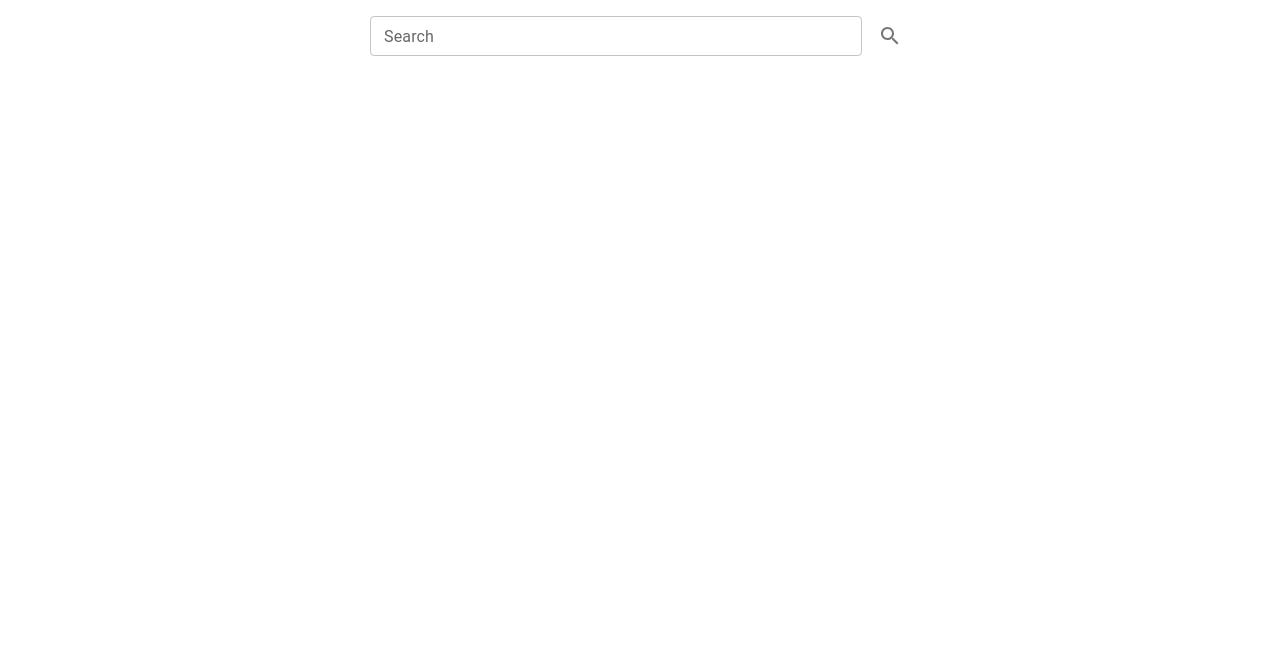
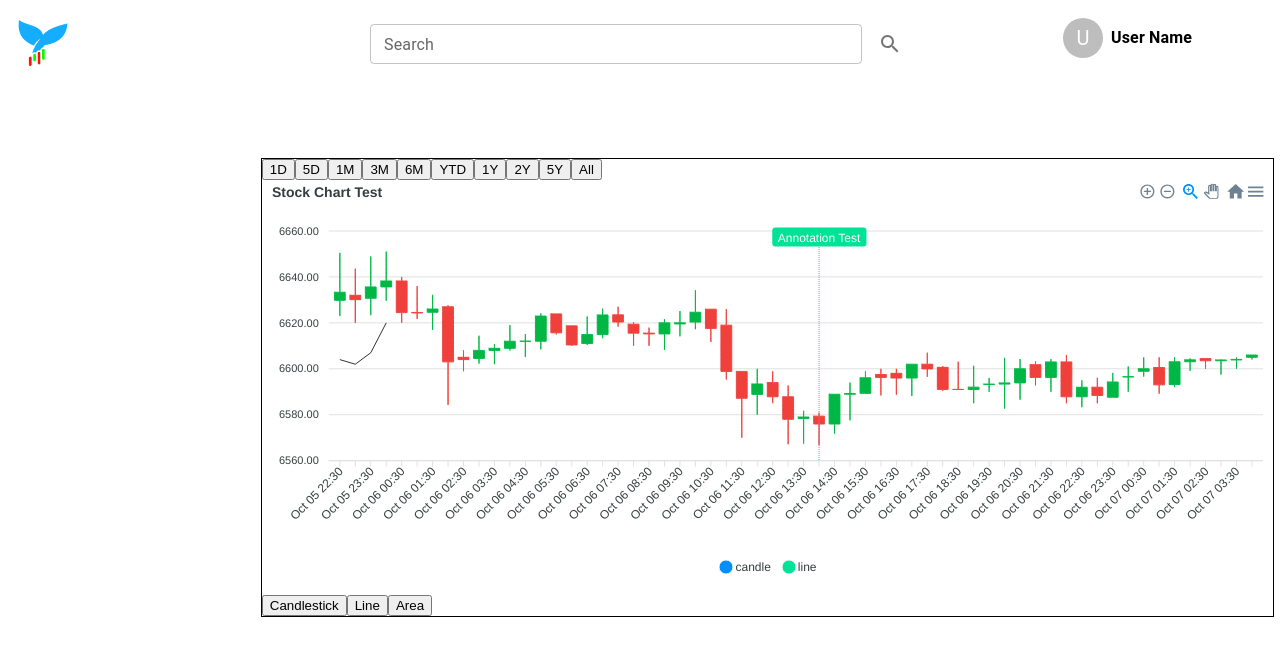
Before and after one commit to LoganBrinsmead/WhaleTrade, a React (Create React App) app in the folder front-end/: page / in a window 1280 px wide. Shown: the top 656 px of the page. Built offline with nearby package versions, Linux system fonts and the light colour scheme.

Commit message:
Recove from Sam

```diff
--- a/front-end/src/App.js
+++ b/front-end/src/App.js
@@ -1,30 +1,14 @@
 import React from 'react';
-// import Header from './component/Header'
-import CandlestickChart from './charts/CandlestickChart';
-import SearchBar from "./component/SearchBar";
+import Header from './component/Header'
+import Body from './component/Body'
+
 
 function App () {
   return (
     <div>
-          {/*<Header />*/}
-        <SearchBar/>
-    </div>
-  )
-}
+          <Header />
+          <Body/>
 
-
-// FOR TESTING: visualizing the test chart.
-function chart () {
-  return (
-    <div>
-      <h1>Welcome to Whale Trade</h1>
-      <div>
-        <CandlestickChart
-          type="candlestick"
-          height={650}
-          stockSymbol="appl"
-        />
-      </div>
     </div>
   )
 }
--- /dev/null
+++ b/front-end/src/component/Body.js
@@ -0,0 +1,45 @@
+import React from "react";
+import Box from '@mui/material/Box'
+import CandlestickChart from '../charts/CandlestickChart';
+//import Sidebar from "./SideBar";
+
+const bodyStyle = {
+  backgroundColor: "#defafa",
+  width: '100%',
+  height: '100%',
+  display: 'flex',
+  position: 'relative'
+};
+
+const chartStyle = {
+  width: '80%',
+  position: "absolute",
+  left: '20%',
+  border: "1px solid black"
+};
+
+const sideBarStyle = {
+  width: '20%',
+  position: "absolute",
+};
+
+
+
+
+
+
+export default function Body(){
+  return(
+    <Box sx={bodyStyle}>
+      <Box sx={chartStyle}>
+        <CandlestickChart
+          type="candlestick"
+          height={400}
+          width="100%"
+          stockSymbol="AAPL"
+        />
+      </Box>
+
+    </Box>
+  )
+}
--- a/front-end/src/component/Header.js
+++ b/front-end/src/component/Header.js
@@ -3,7 +3,7 @@ import Box from '@mui/material/Box'
 import Logo from './Logo'
 import SearchBar from "./SearchBar";
 import Profile from "./Profile";
-import HamburgerMenu from "./HambergerMenu"
+//import HamburgerMenu from "./HambergerMenu"
 
 
 
@@ -64,7 +64,7 @@ function Header()  {
       </Box>
 
       <Box sx = {hambutgerStyle}>
-        <HamburgerMenu />
+
       </Box>
 
 
```
Also changed, not shown: 1 other file (tests, documents, lock files or other folders).
